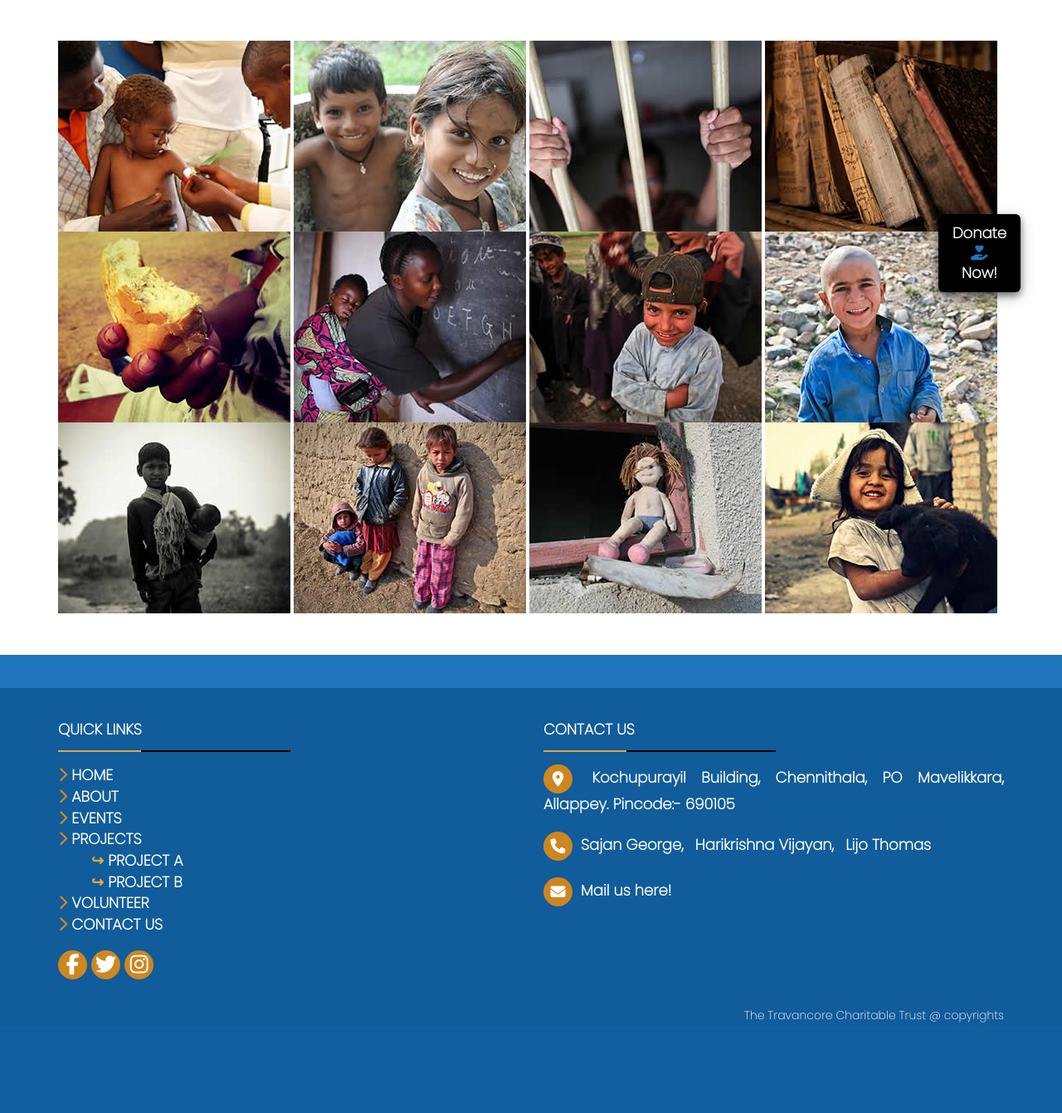
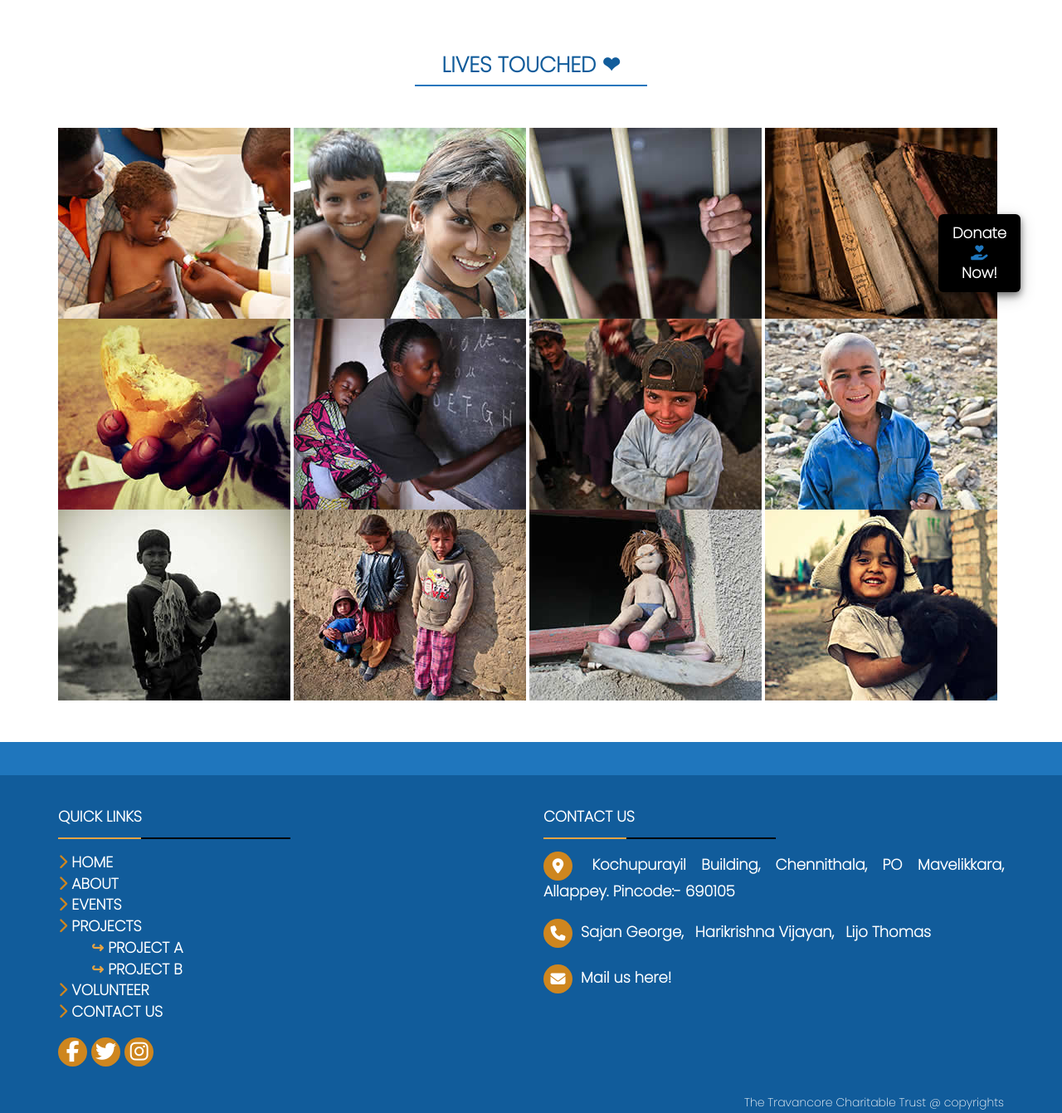
Before and after one commit to Unisight-Technologies/travancore-trust-website, a Django app: page /gallery/ in a window 1280 px wide. Shown: the part 418-1759 px from the top of the page at 83% size. Before the commit the page ends 1650 px from the top, so only its background shows below. Run offline with Django 3.2, Linux system fonts and the light colour scheme; some libraries are stand-ins or nearby versions.

Commit message:
updated gallery

```diff
--- a/trust/templates/gallery.html
+++ b/trust/templates/gallery.html
@@ -14,7 +14,6 @@
 
 			<h1 class="page-title">GALLERY <span class="title-under"></span></h1>
 			<p class="page-description">
-				Lorem ipsum dolor sit amet, consectetur adipisicing elit Necessitatibus.
 			</p>
 
 		</div>
@@ -22,6 +21,7 @@
 	</div>
 
 	<div class="main-container">
+    <h2 style="margin-top: 100px;" class="title-style-1">Lives Touched &#x2764;	<span class="title-under"></span></h2>
 
 		<div class="container gallery fadeIn animated">
 
```
